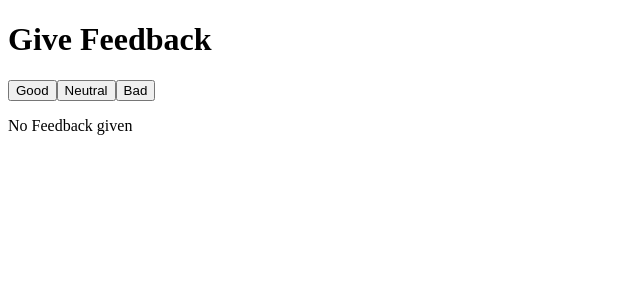
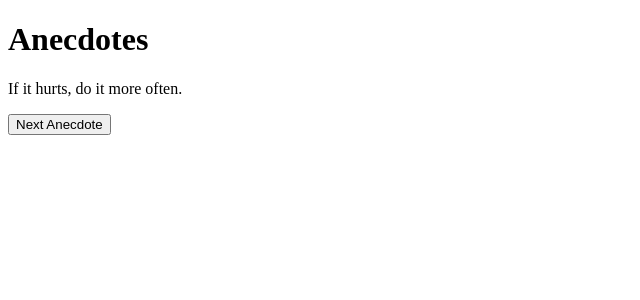
Before and after one commit to Ianbleake/FullStackOpen, a React (Vite) app in the folder part1/: page / in a window 1280 px wide. Shown: the top 300 px of the page, without its empty margins (0-640 px from the left). Built offline with nearby package versions, Linux system fonts and the light colour scheme.

Commit message:
Exercise 12

```diff
--- a/part1/src/App.jsx
+++ b/part1/src/App.jsx
@@ -1,82 +1,30 @@
-import { useState } from 'react';
-
-const Title = ({ text }) => {
-  return (
-    <h1>{text}</h1>
-  );
-}
-
-const Button = ({ onClick, text }) => {
-  return (
-    <button onClick={onClick}>
-      {text}
-    </button>
-  );
-}
-
-const StatisticLine = ({ text, value }) => {
-  return (
-    <tr>
-      <td>{text}</td>
-      <td>{value}</td>
-    </tr>
-  );
-}
-
-const Statistics = ({good,neutral,bad,all,average,percentage})=>{
-  if(all == 0){
-    return(
-      <p>No Feedback given</p>
-    )
-  }else{
-    return(
-      <table>
-        <tbody>
-          <StatisticLine text='Good' value={good} />
-          <StatisticLine text='Neutral' value={neutral} />
-          <StatisticLine text='Bad' value={bad} />
-          <StatisticLine text='All' value={all} />
-          <StatisticLine text='Average' value={average} />
-          <StatisticLine text='Positive' value={`${percentage} %`} />
-        </tbody>
-      </table>
-    )
-  }
-}
+import { useState } from 'react'
+import { Title } from './Components/Title'
+import { Display } from './Components/Display'
+import { Button } from './Components/Button'
 
 const App = () => {
-  const [good, setGood] = useState(0);
-  const [neutral, setNeutral] = useState(0);
-  const [bad, setBad] = useState(0);
-  const [all, setAll] = useState(0);
+  const anecdotes = [
+    'If it hurts, do it more often.',
+    'Adding manpower to a late software project makes it later!',
+    'The first 90 percent of the code accounts for the first 10 percent of the development time...The remaining 10 percent of the code accounts for the other 90 percent of the development time.',
+    'Any fool can write code that a computer can understand. Good programmers write code that humans can understand.',
+    'Premature optimization is the root of all evil.',
+    'Debugging is twice as hard as writing the code in the first place. Therefore, if you write the code as cleverly as possible, you are, by definition, not smart enough to debug it.',
+    'Programming without an extremely heavy use of console.log is same as if a doctor would refuse to use x-rays or blood tests when diagnosing patients.',
+    'The only way to go fast, is to go well.'
+  ]
 
-  const addGood = () => {
-    setGood(good + 1);
-    setAll(all + 1);
-  }
-
-  const addNeutral = () => {
-    setNeutral(neutral + 1);
-    setAll(all + 1);
-  }
-
-  const addBad = () => {
-    setBad(bad + 1);
-    setAll(all + 1);
-  }
-
-  const average = all === 0 ? 0 : (good - bad) / all;
-  const positivePercentage = all === 0 ? 0 : (good * 100) / all;
+  const [selected, setSelected] = useState(0)
 
   return (
     <div>
-      <Title text='Give Feedback' />
-      <Button onClick={addGood} text='Good' />
-      <Button onClick={addNeutral} text='Neutral' />
-      <Button onClick={addBad} text='Bad' />
-      <Statistics good={good} neutral={neutral} bad={bad} all={all} average={average} percentage={positivePercentage} />
+      <Title text={'Anecdotes'} />
+      <Display text={anecdotes[selected]} />
+      <Button text={'Next Anecdote'} onClick={()=>{setSelected(Math.floor(Math.random() * ((anecdotes.length-1) + 1) ))}} />
     </div>
-  );
+
+  )
 }
 
-export default App;
+export default App
--- /dev/null
+++ b/part1/src/Components/Button.jsx
@@ -0,0 +1,9 @@
+import React from 'react'
+
+export const Button = ({ onClick, text }) => {
+  return (
+    <button onClick={onClick}>
+      {text}
+    </button>
+  );
+}
--- /dev/null
+++ b/part1/src/Components/Display.jsx
@@ -0,0 +1,7 @@
+import React from 'react'
+
+export const Display = ({text}) => {
+  return (
+      <p>{text}</p>
+  );
+}
--- /dev/null
+++ b/part1/src/Components/Title.jsx
@@ -0,0 +1,7 @@
+import React from 'react'
+
+export const Title = ({text}) => {
+  return (
+    <h1>{text}</h1>
+  )
+}
```
